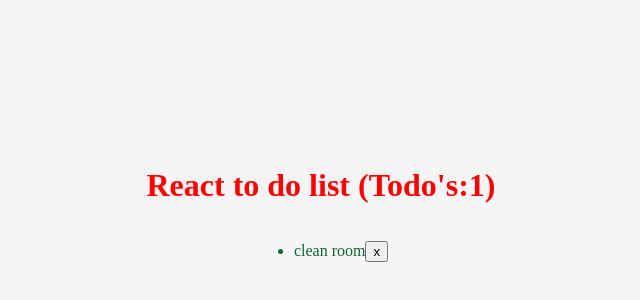
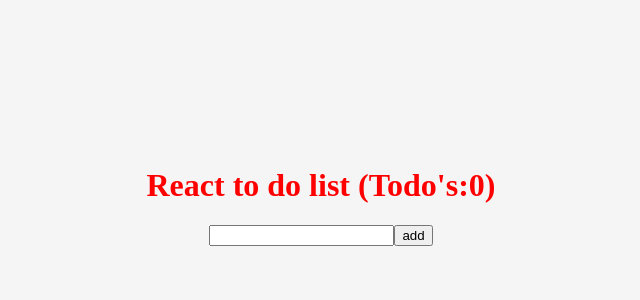
Before and after one commit to karlossg/reactToDo, a React app: page / in a window 1280 px wide. Shown: the part 196-496 px from the top of the page, without its empty margins (327-967 px from the left). Built offline with nearby package versions, Linux system fonts and the light colour scheme.

Commit message:
todo form working

```diff
--- /dev/null
+++ b/src/components/TodoForm.js
@@ -0,0 +1,25 @@
+import React from 'react';
+import styles from './TodoList.css';
+
+const TodoForm = props => {
+  let input;
+
+  return (
+    <div>
+      <input
+        ref={node => {
+          input = node;
+        }}
+      />
+
+      <button
+        onClick={() => {
+          props.addTodo(input.value);
+          input.value = '';
+        }}>
+        add
+      </button>
+    </div>
+  );
+};
+export default TodoForm;
--- a/src/components/TodoList.js
+++ b/src/components/TodoList.js
@@ -9,7 +9,12 @@
       {todos.map(todo => (
         <li key={todo.id} id={todo.id}>
           {todo.text}
-          <button onClick={e => props.remove(Number.parseInt(e.target.parentElement.id))}>x</button>
+          <button
+            onClick={e => {
+              props.remove(e.target.parentElement.id);
+            }}>
+            x
+          </button>
         </li>
       ))}
     </ul>
--- a/src/containers/App.js
+++ b/src/containers/App.js
@@ -3,17 +3,13 @@
 import styles from './App.css';
 import Title from '../components/Title';
 import TodoList from '../components/TodoList';
+import TodoForm from '../components/TodoForm';
 
 class App extends React.Component {
   constructor(props) {
     super(props);
     this.state = {
-      data: [
-        {
-          id: 1,
-          text: 'clean room'
-        }
-      ]
+      data: []
     };
   }
   addTodo(val) {
@@ -34,6 +30,7 @@
     return (
       <div className={styles.todoApp}>
         <Title todos={this.state.data.length} />
+        <TodoForm addTodo={val => this.addTodo(val)} />
         <TodoList todos={this.state.data} remove={id => this.removeTodo(id)} />
       </div>
     );
```
Also changed, not shown: src/components/TodoForm.css (added), 1 other file (tests, documents, lock files or other folders).
